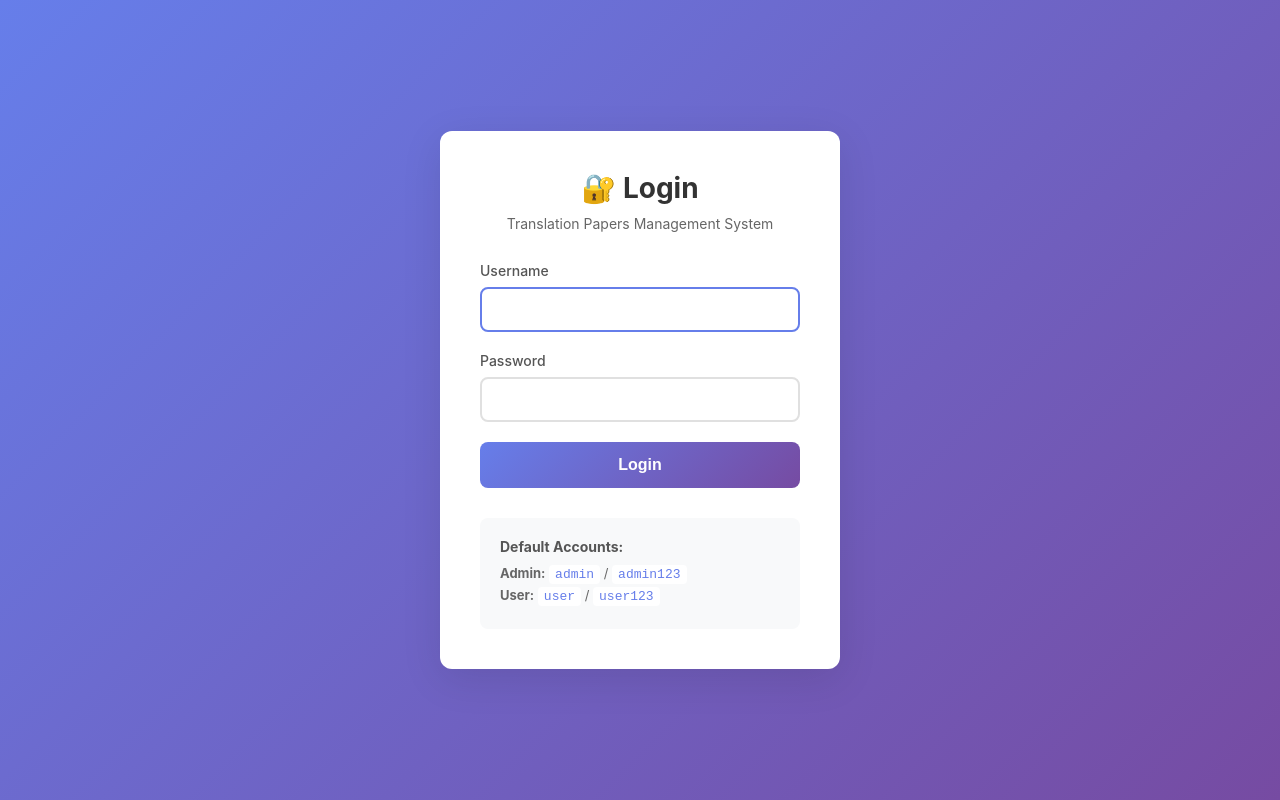
After one commit to yrliu666-byte/translation-papers, a Flask app: page /login in a window 1280 px wide. The commit adds this page. Run offline with Flask 3, Linux system fonts and the light colour scheme.

Commit message:
Add user authentication system with admin and user roles

```diff
--- a/src/main.py
+++ b/src/main.py
@@ -10,7 +10,7 @@ import sys
 sys.path.insert(0, os.path.dirname(os.path.dirname(os.path.abspath(__file__))))
 
 import threading
-from flask import Flask, render_template, jsonify, request
+from flask import Flask, render_template, jsonify, request, session, redirect, url_for, flash
 from dotenv import load_dotenv
 
 # Load environment variables
@@ -23,6 +23,10 @@ from src.email_sender import send_email
 from src.database import save_paper, get_unsent_papers, mark_papers_as_sent
 from src.database import add_subscriber, remove_subscriber, get_all_subscribers
 from src.scheduler import collect_and_send_weekly
+from src.auth import (
+    authenticate_user, login_required, admin_required,
+    init_default_users, create_user
+)
 
 # Create Flask app
 BASE_DIR = os.path.dirname(os.path.dirname(os.path.abspath(__file__)))
@@ -31,6 +35,7 @@ app.secret_key = os.getenv('SECRET_KEY', 'dev-secret-key-change-in-production')
 
 # Initialize database
 init_db()
+init_default_users()
 
 
 # Start scheduler in background
@@ -44,12 +49,43 @@ def start_scheduler_thread():
 
 # Routes
 @app.route('/')
+@login_required
 def index():
-    """Home page"""
+    """Home page - requires login"""
     papers = get_all_papers(limit=20)
     logs = get_email_logs(limit=10)
     subscribers = get_all_subscribers()
-    return render_template('index.html', papers=papers, logs=logs, subscribers=subscribers)
+    user_role = session.get('role', 'user')
+    return render_template('index.html', papers=papers, logs=logs, subscribers=subscribers, user_role=user_role)
+
+
+@app.route('/login', methods=['GET', 'POST'])
+def login():
+    """Login page"""
+    if request.method == 'POST':
+        username = request.form.get('username', '').strip()
+        password = request.form.get('password', '')
+
+        user = authenticate_user(username, password)
+
+        if user:
+            session['user_id'] = user['id']
+            session['username'] = user['username']
+            session['role'] = user['role']
+            flash(f'Welcome, {user["username"]}!', 'success')
+            return redirect(url_for('index'))
+        else:
+            flash('Invalid username or password', 'danger')
+
+    return render_template('login.html')
+
+
+@app.route('/logout')
+def logout():
+    """Logout"""
+    session.clear()
+    flash('Logged out successfully', 'info')
+    return redirect(url_for('login'))
 
 
 @app.route('/api/papers')
@@ -67,8 +103,9 @@ def api_logs():
 
 
 @app.route('/api/search', methods=['GET', 'POST'])
+@admin_required
 def api_search():
-    """API: Manual search trigger"""
+    """API: Manual search trigger - admin only"""
     try:
         papers = search_translation_studies_papers()
         saved_count = 0
@@ -90,8 +127,9 @@ def api_search():
 
 
 @app.route('/api/send', methods=['POST'])
+@admin_required
 def api_send():
-    """API: Manual send trigger"""
+    """API: Manual send trigger - admin only"""
     try:
         unsent_papers = get_unsent_papers()
 
--- /dev/null
+++ b/templates/login.html
@@ -0,0 +1,178 @@
+<!DOCTYPE html>
+<html lang="en">
+<head>
+    <meta charset="UTF-8">
+    <meta name="viewport" content="width=device-width, initial-scale=1.0">
+    <title>Login - Translation Papers</title>
+    <style>
+        * {
+            margin: 0;
+            padding: 0;
+            box-sizing: border-box;
+        }
+
+        body {
+            font-family: -apple-system, BlinkMacSystemFont, 'Segoe UI', Roboto, Oxygen, Ubuntu, Cantarell, sans-serif;
+            background: linear-gradient(135deg, #667eea 0%, #764ba2 100%);
+            min-height: 100vh;
+            display: flex;
+            align-items: center;
+            justify-content: center;
+            padding: 20px;
+        }
+
+        .login-container {
+            background: white;
+            border-radius: 12px;
+            box-shadow: 0 10px 40px rgba(0, 0, 0, 0.1);
+            padding: 40px;
+            width: 100%;
+            max-width: 400px;
+        }
+
+        h1 {
+            color: #333;
+            margin-bottom: 10px;
+            font-size: 28px;
+            text-align: center;
+        }
+
+        .subtitle {
+            color: #666;
+            text-align: center;
+            margin-bottom: 30px;
+            font-size: 14px;
+        }
+
+        .form-group {
+            margin-bottom: 20px;
+        }
+
+        label {
+            display: block;
+            color: #555;
+            margin-bottom: 8px;
+            font-weight: 500;
+            font-size: 14px;
+        }
+
+        input[type="text"],
+        input[type="password"] {
+            width: 100%;
+            padding: 12px 15px;
+            border: 2px solid #e0e0e0;
+            border-radius: 8px;
+            font-size: 15px;
+            transition: border-color 0.3s;
+        }
+
+        input[type="text"]:focus,
+        input[type="password"]:focus {
+            outline: none;
+            border-color: #667eea;
+        }
+
+        .btn-login {
+            width: 100%;
+            padding: 14px;
+            background: linear-gradient(135deg, #667eea 0%, #764ba2 100%);
+            color: white;
+            border: none;
+            border-radius: 8px;
+            font-size: 16px;
+            font-weight: 600;
+            cursor: pointer;
+            transition: transform 0.2s, box-shadow 0.2s;
+        }
+
+        .btn-login:hover {
+            transform: translateY(-2px);
+            box-shadow: 0 5px 20px rgba(102, 126, 234, 0.4);
+        }
+
+        .btn-login:active {
+            transform: translateY(0);
+        }
+
+        .alert {
+            padding: 12px 15px;
+            border-radius: 8px;
+            margin-bottom: 20px;
+            font-size: 14px;
+        }
+
+        .alert-danger {
+            background-color: #fee;
+            color: #c33;
+            border: 1px solid #fcc;
+        }
+
+        .alert-success {
+            background-color: #efe;
+            color: #3c3;
+            border: 1px solid #cfc;
+        }
+
+        .default-accounts {
+            margin-top: 30px;
+            padding: 20px;
+            background: #f8f9fa;
+            border-radius: 8px;
+            font-size: 13px;
+        }
+
+        .default-accounts h3 {
+            color: #555;
+            font-size: 14px;
+            margin-bottom: 10px;
+        }
+
+        .default-accounts p {
+            color: #666;
+            margin: 5px 0;
+        }
+
+        .default-accounts code {
+            background: white;
+            padding: 2px 6px;
+            border-radius: 4px;
+            color: #667eea;
+            font-family: 'Courier New', monospace;
+        }
+    </style>
+</head>
+<body>
+    <div class="login-container">
+        <h1>🔐 Login</h1>
+        <p class="subtitle">Translation Papers Management System</p>
+
+        {% with messages = get_flashed_messages(with_categories=true) %}
+            {% if messages %}
+                {% for category, message in messages %}
+                    <div class="alert alert-{{ category }}">{{ message }}</div>
+                {% endfor %}
+            {% endif %}
+        {% endwith %}
+
+        <form method="POST" action="{{ url_for('login') }}">
+            <div class="form-group">
+                <label for="username">Username</label>
+                <input type="text" id="username" name="username" required autofocus>
+            </div>
+
+            <div class="form-group">
+                <label for="password">Password</label>
+                <input type="password" id="password" name="password" required>
+            </div>
+
+            <button type="submit" class="btn-login">Login</button>
+        </form>
+
+        <div class="default-accounts">
+            <h3>Default Accounts:</h3>
+            <p><strong>Admin:</strong> <code>admin</code> / <code>admin123</code></p>
+            <p><strong>User:</strong> <code>user</code> / <code>user123</code></p>
+        </div>
+    </div>
+</body>
+</html>
```
Also changed, not shown: src/auth.py (added, +124 -0 lines), templates/index.html (+55 -2 lines).
